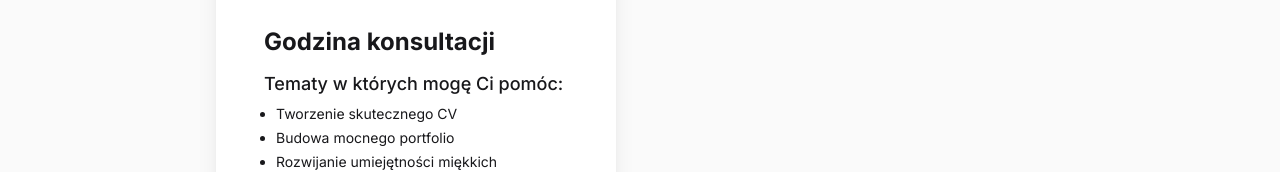
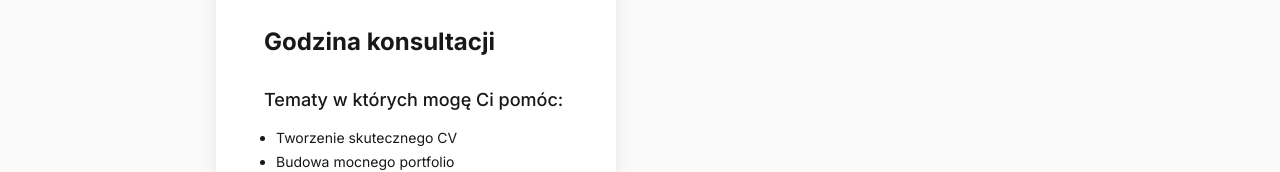
Before and after one commit to Dan86de/daniel-noworyta-page, a Next.js app: page /sklep in a window 1280 px wide. Shown: the part 462-634 px from the top of the page. Built offline with nearby package versions, Linux system fonts and the light colour scheme; no server answers; a web font is replaced by a local one.

Commit message:
Update ProductCard.tsx

```diff
--- a/src/components/ProductCard.tsx
+++ b/src/components/ProductCard.tsx
@@ -48,7 +48,7 @@ export function Card({
           <h2 className="flex text-2xl items-center font-bold text-zinc-900 dark:text-zinc-100 mb-2">
             {title}
           </h2>
-          <p className="flex text-lg items-center font-semibold">{subtitle}</p>
+          <p className="flex text-lg items-center font-semibold pb-2 pt-4">{subtitle}</p>
           <ul className={"list-disc ml-3 text-sm mb-6"}>
             {sellingPoints.map((point) => (
               <li key={point} className={""}>
```
